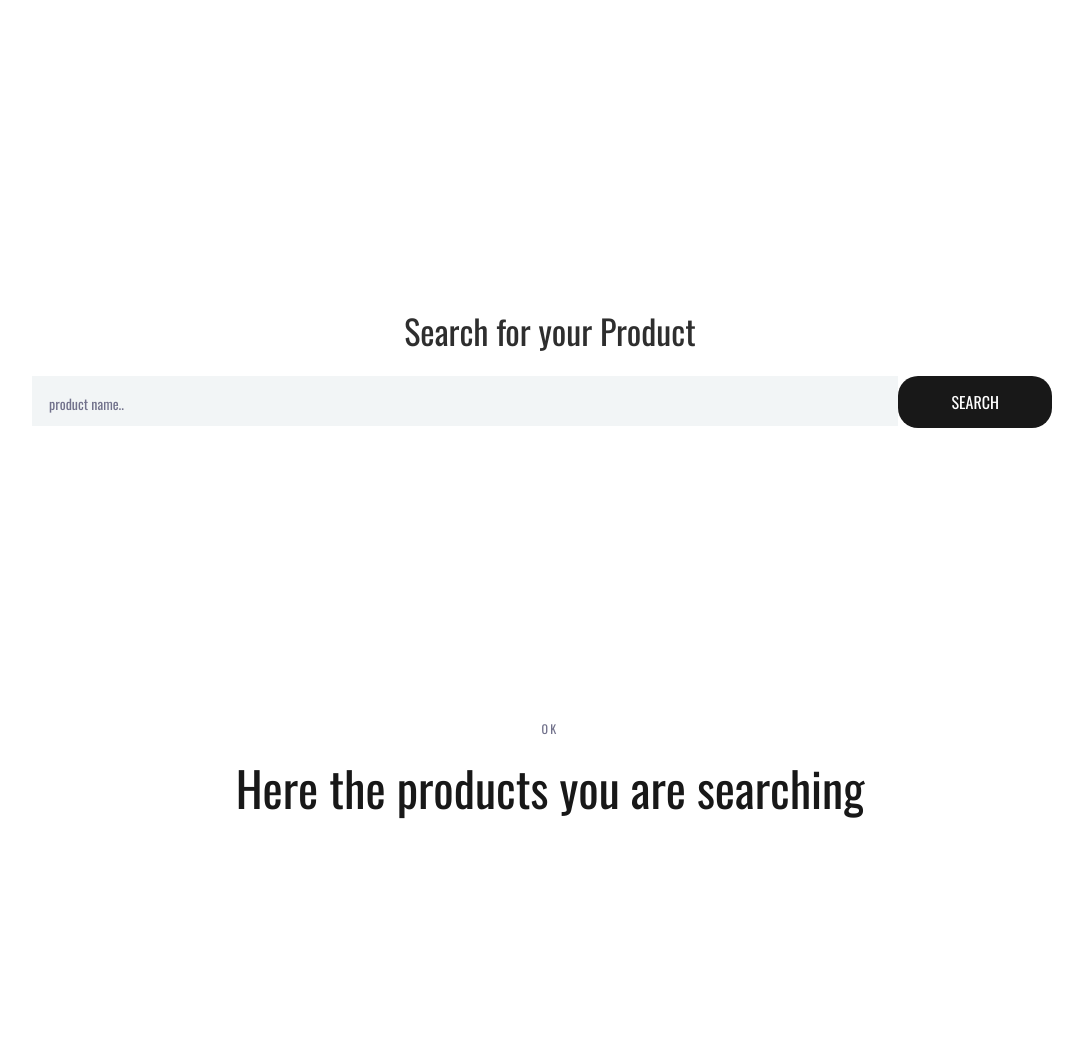
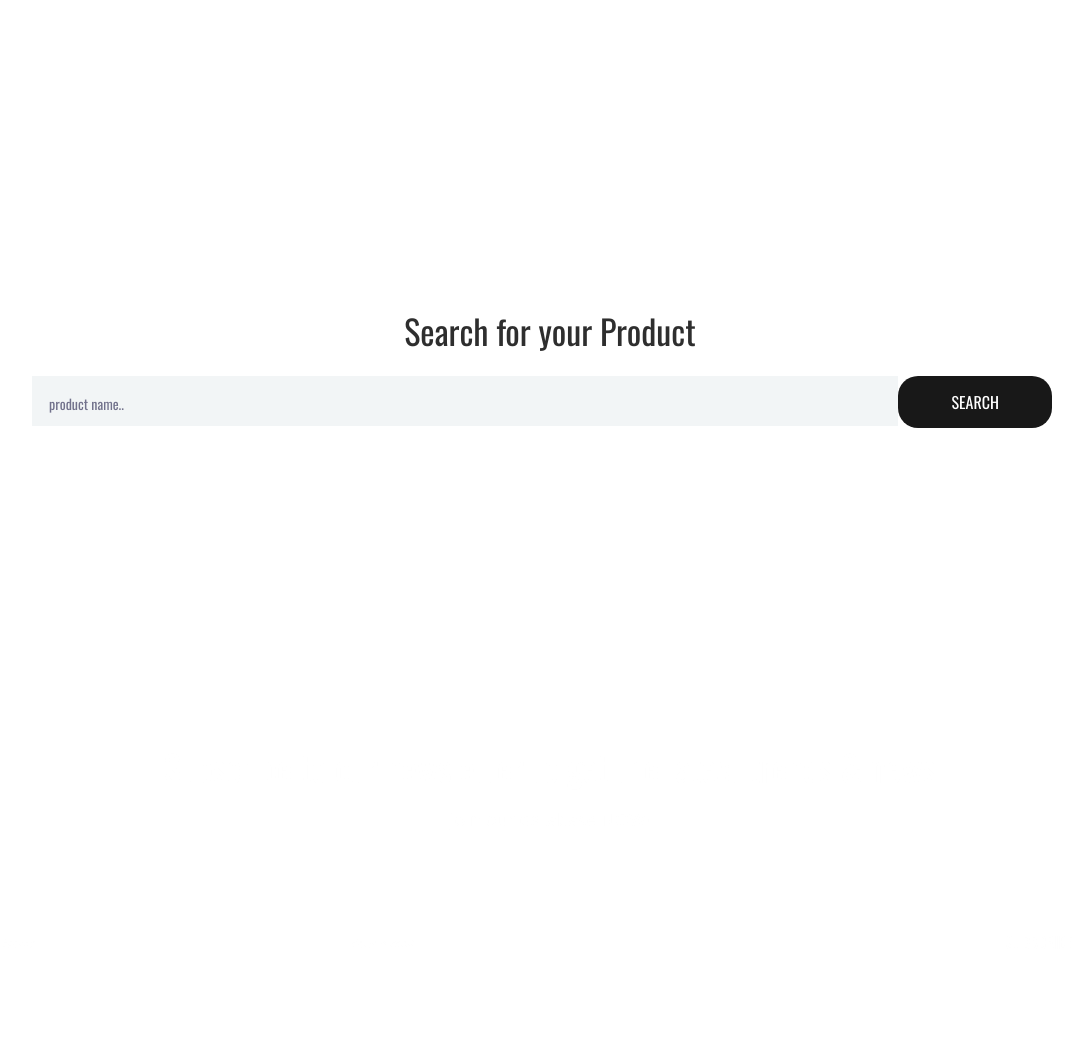
Before and after one commit to vikasdo/RED, a Django app: page / in a window 1280 px wide. Shown: the part 225-1266 px from the top of the page, without its empty margins (90-1173 px from the left). After the commit the page ends 653 px from the top, so only its background shows below. Run offline with Django 3.2, Linux system fonts and the light colour scheme; some libraries are stand-ins or nearby versions.

Commit message:
Update index.html

```diff
--- a/templates/index.html
+++ b/templates/index.html
@@ -95,7 +92,7 @@
 
 				<!-- Slide -->
 				<div class="owl-item">
-					<div class="background_image" style="background-image:url({ %static'images/mountain.svg'%})"></div>
+					<div class="background_image" style="background-image:url({ %'static/images/se.jpeg'%})"></div>
 					<div class="home_slider_content_container">
 						<div class="container">
 							<div class="row">
@@ -127,6 +124,8 @@
 					<div class="home_search_container">
 						<div class="home_search_title">Search for your Product</div>
 						<div class="home_search_content">
+                            <div class="background_image" style="background-image:url({ %'static/images/se.jpeg'%})"></div>
+
 							<form method="get" action="searchkey" class="home_search_form" id="home_search_form">
 								<div class="d-flex flex-lg-row flex-column align-items-start justify-content-lg-between justify-content-start">
 									<input type="text" name="key" class="search_input search_input_1" placeholder="product name.." required="required">
@@ -146,95 +145,6 @@
 
 	<!-- Destinations -->
 
-	<div class="destinations" id="destinations">
-		<div class="container">
-			<div class="row">
-				<div class="col text-center">
-					<div class="section_subtitle">ok</div>
-					<div class="section_title"><h2> Here the products you are searching</h2></div>
-				</div>
-			</div>
-			<div class="row destinations_row">
-				<div class="col" >
-					<div class="destinations_container item_grid">
-                                 {% for products in flipkart %}
-                   				<!-- Destination -->
-
-						<div class="destination item ">
-							<h2> {{products.cat}}</h2>
-							<div class="destination_image">
-								<img src="{{products.image}} " alt="">
-								<div class="spec_offer text-center"><a href="#">Special Offer</a></div>
-							</div>
-							<div class="destination_content">
-								<div class="destination_title"><a href="destinations.html">{{products.name}}</a></div>
-								<div class="destination_subtitle"><p>.</p></div>
-								<div class="destination_price">{{products.price}}</div>
-							</div>
-						</div>
-                               {% endfor %}
-						   {% for products in snapdeal %}
-                   				<!-- Destination -->
-
-						<div class="destination item ">
-							<h2> {{products.cat}}</h2>
-							<div class="destination_image">
-								<img src="{{products.image}} " alt="">
-								<div class="spec_offer text-center"><a href="#">Special Offer</a></div>
-							</div>
-							<div class="destination_content">
-								<div class="destination_title"><a href="destinations.html">{{products.name}}</a></div>
-								<div class="destination_subtitle"><p>.</p></div>
-								<div class="destination_price">{{products.price}}</div>
-							</div>
-						</div>
-                               {% endfor %}
-
-						   {% for products in ebay %}
-                   				<!-- Destination -->
-
-						<div class="destination item ">
-							<h2> {{products.cat}}</h2>
-							<div class="destination_image">
-								<img src="{{products.image}} " alt="">
-								<div class="spec_offer text-center"><a href="#">Special Offer</a></div>
-							</div>
-							<div class="destination_content">
-								<div class="destination_title"><a href="destinations.html">{{products.name}}</a></div>
-								<div class="destination_subtitle"><p>.</p></div>
-								<div class="destination_price">{{products.price}}</div>
-							</div>
-						</div>
-                               {% endfor %}
-
-						   {% for products in amazon %}
-                   				<!-- Destination -->
-
-						<div class="destination item ">
-							<h2> {{products.cat}}</h2>
-							<div class="destination_image">
-								<img src="{{products.image}} " alt="">
-								<div class="spec_offer text-center"><a href="#">Special Offer</a></div>
-							</div>
-							<div class="destination_content">
-								<div class="destination_title"><a href="destinations.html">{{products.name}}</a></div>
-								<div class="destination_subtitle"><p>.</p></div>
-								<div class="destination_price">{{products.price}}</div>
-							</div>
-						</div>
-                               {% endfor %}
-						<!-- Destination -->
-
-
-						<!-- Destination -->
-
-
-
-					</div>
-				</div>
-			</div>
-		</div>
-	</div>
 
 	<!-- Testimonials -->
 
```
Also changed, not shown: other parts of templates/index.html (+28 -6 lines).
